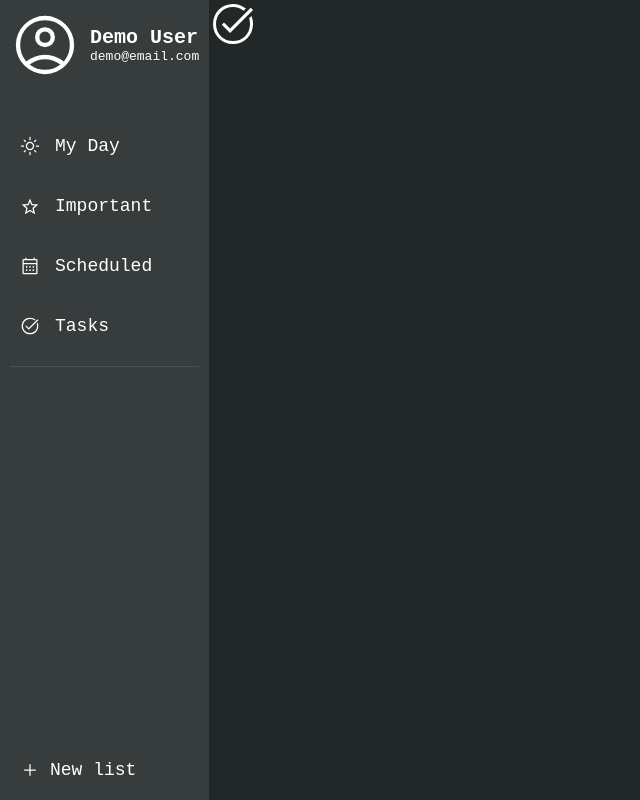
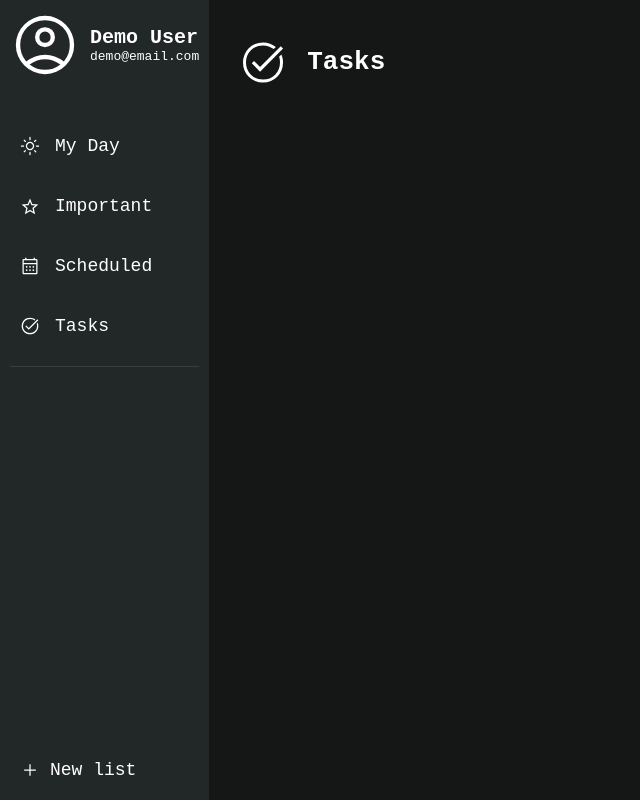
Before and after one commit to EjembiEmmanuel/todo-list, a website built with webpack: page dist/index.html in a window 1280 px wide. Both pictures are taken after a click on the item "Tasks". Shown: the whole page, without its empty margins (0-640 px from the left). Built offline with nearby package versions, Linux system fonts and the light colour scheme.

Commit message:
Modified taskScreenHandler function

```diff
--- a/src/modules/components/Sidebar.css
+++ b/src/modules/components/Sidebar.css
@@ -1,6 +1,6 @@
 #sidebar-component {
     width: 15%;
-    background-color: rgba(34, 39, 39, 0.9);
+    background-color: rgb(34, 39, 39);
     display: flex;
     flex-direction: column;
     padding: 10px;
--- a/src/modules/components/task.css
+++ b/src/modules/components/task.css
@@ -1,4 +1,18 @@
 #task-component {
     width: 100%;
-    background-color: rgba(34, 39, 39, 1);
+    background-color: rgb(21, 23, 23);
 }
+
+#header {
+    display: flex;
+    padding: 30px;
+}
+
+#header img {
+    margin-right: 20px;
+}
+
+#header-text {
+    color: white;
+    font-family: monospace;
+}
--- a/src/modules/components/task.js
+++ b/src/modules/components/task.js
@@ -17,5 +17,10 @@ export default function Task() {
   taskIcon.src = TaskIcon;
   Render(header, taskIcon);
 
+  const headerText = document.createElement("h1");
+  headerText.setAttribute("id", "header-text");
+  headerText.textContent = "Tasks";
+  Render(header, headerText);
+
   return task;
 }
--- a/src/modules/screens/SidebarScreen.js
+++ b/src/modules/screens/SidebarScreen.js
@@ -4,9 +4,17 @@ import Render from "../render.js";
 function taskScreenHandler() {
   const body = document.getElementsByTagName("body")[0];
   const main = document.querySelector("#main");
-  main.remove();
-  const task = Task();
-  Render(body, task);
+
+  let task = document.querySelector("#task-component");
+
+  if (main) {
+    main.remove();
+  }
+
+  if (!task) {
+    task = Task();
+    Render(body, task);
+  }
 }
 
 export { taskScreenHandler };
```
